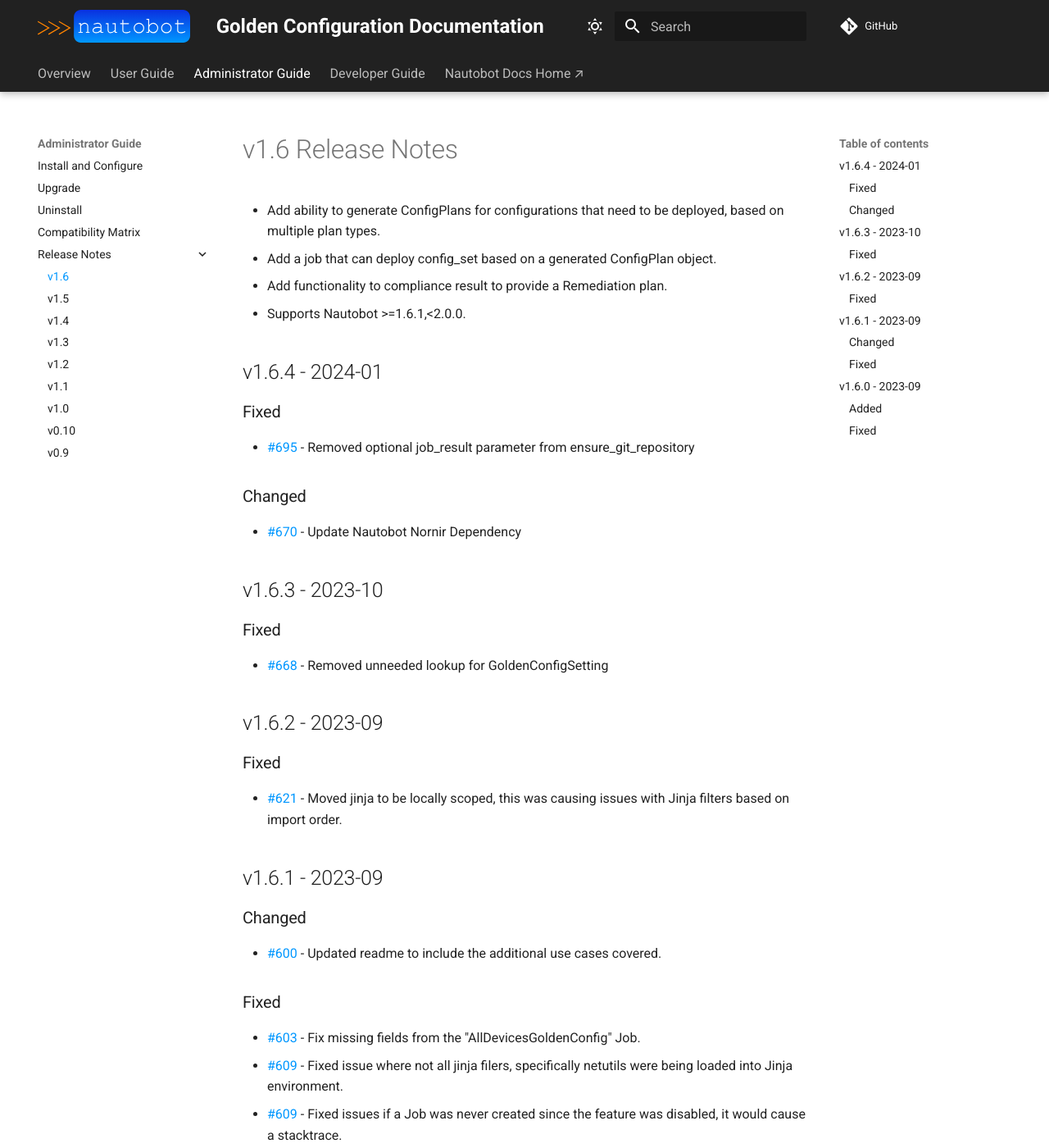
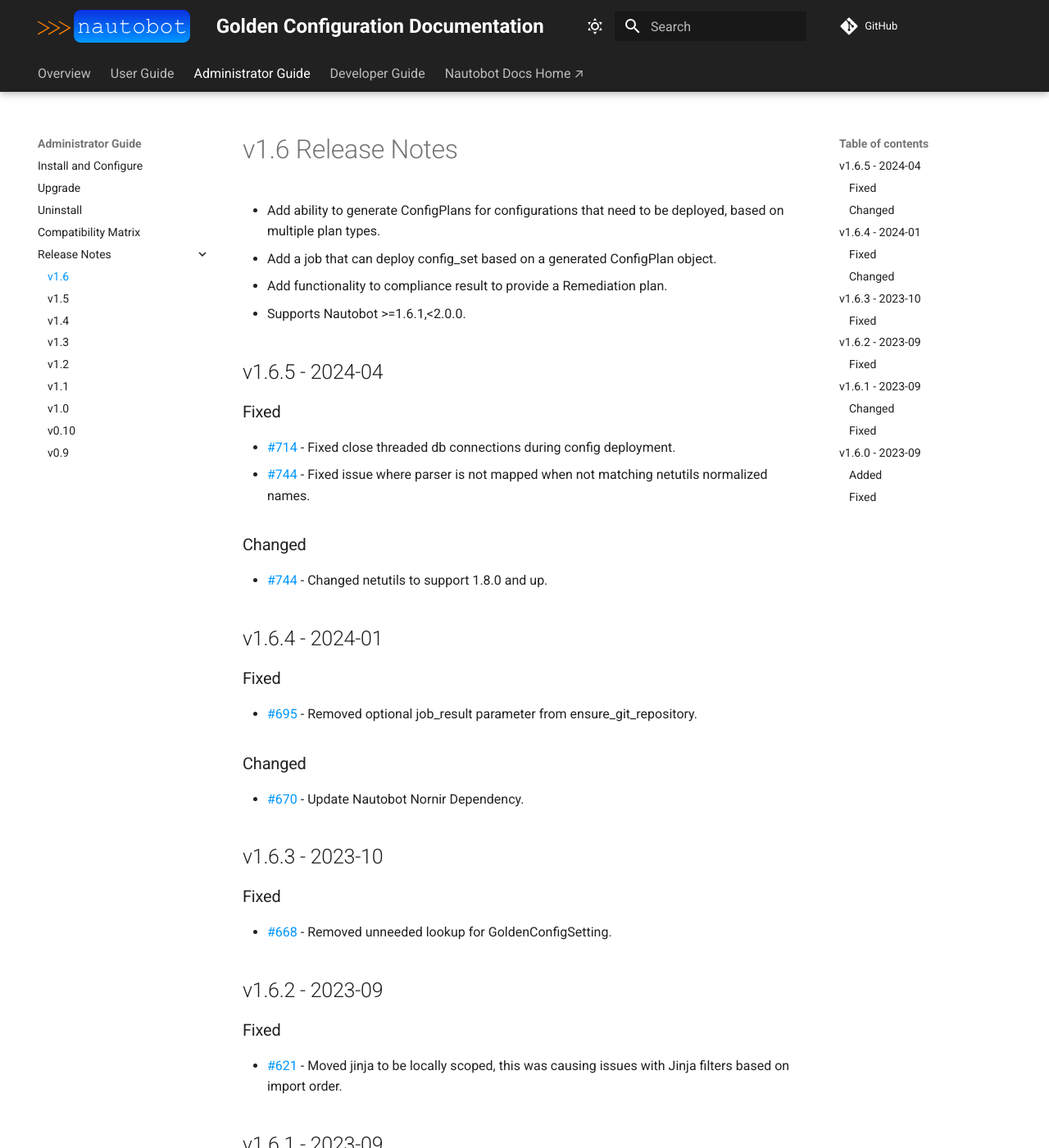
Before and after one commit to nautobot/nautobot-app-golden-config, an MkDocs documentation site: the page built from docs/admin/release_notes/version_1.6.md, in a window 1280 px wide and 1400 px high. Shown: the whole window at 82% size. Built offline with MkDocs 1.6.1 and Material for MkDocs 9.7.7, drawn with Linux system fonts in a browser that asks for light colours; comment, search, counter and statistics services are not loaded.

Commit message:
Prep for 1.6.5

```diff
--- a/docs/admin/release_notes/version_1.6.md
+++ b/docs/admin/release_notes/version_1.6.md
@@ -5,21 +5,32 @@
 - Add functionality to compliance result to provide a Remediation plan.
 - Supports Nautobot >=1.6.1,<2.0.0.
 
+## v1.6.5 - 2024-04
+
+### Fixed
+
+- [#714](https://github.com/nautobot/nautobot-app-golden-config/pull/714) - Fixed close threaded db connections during config deployment.
+- [#744](https://github.com/nautobot/nautobot-app-golden-config/pull/744) - Fixed issue where parser is not mapped when not matching netutils normalized names.
+
+### Changed
+
+- [#744](https://github.com/nautobot/nautobot-app-golden-config/pull/744) - Changed netutils to support 1.8.0 and up.
+
 ## v1.6.4 - 2024-01
 
 ### Fixed
 
-- [#695](https://github.com/nautobot/nautobot-app-golden-config/pull/695) - Removed optional job_result parameter from ensure_git_repository
+- [#695](https://github.com/nautobot/nautobot-app-golden-config/pull/695) - Removed optional job_result parameter from ensure_git_repository.
 
 ### Changed
 
-- [#670](https://github.com/nautobot/nautobot-app-golden-config/pull/670) - Update Nautobot Nornir Dependency
+- [#670](https://github.com/nautobot/nautobot-app-golden-config/pull/670) - Update Nautobot Nornir Dependency.
 
 ## v1.6.3 - 2023-10
 
 ### Fixed
 
-- [#668](https://github.com/nautobot/nautobot-plugin-golden-config/issue/668) - Removed unneeded lookup for GoldenConfigSetting
+- [#668](https://github.com/nautobot/nautobot-plugin-golden-config/issue/668) - Removed unneeded lookup for GoldenConfigSetting.
 
 ## v1.6.2 - 2023-09
 
--- a/pyproject.toml
+++ b/pyproject.toml
@@ -1,6 +1,6 @@
 [tool.poetry]
 name = "nautobot-golden-config"
-version = "1.6.4"
+version = "1.6.5"
 description = "A plugin for configuration on nautobot"
 authors = ["Network to Code, LLC", "<opensource@networktocode.com>"]
 
```
